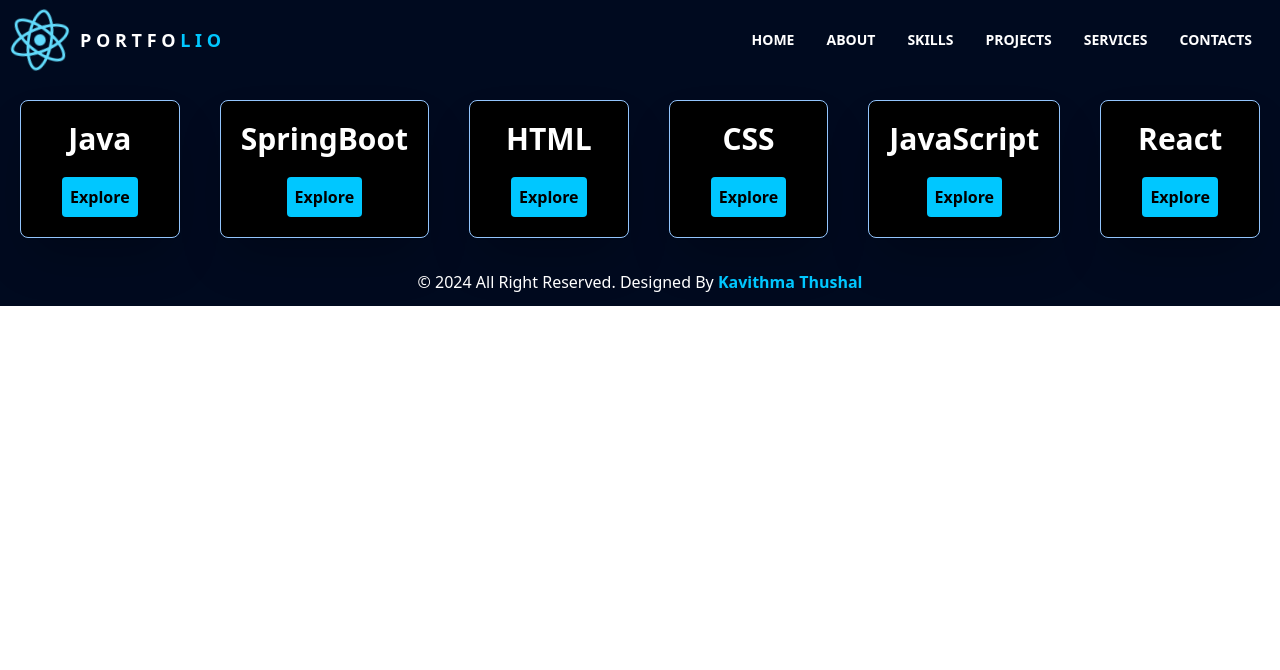
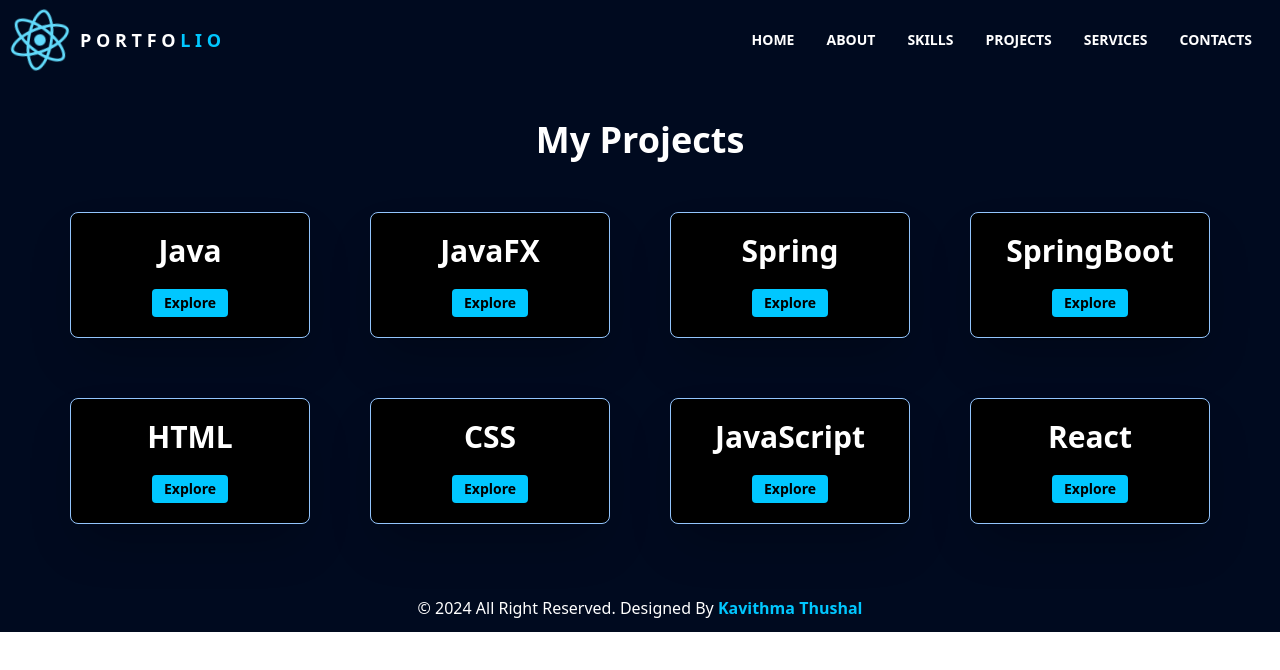
Before and after one commit to Kavithma-Thushal/My-Portfolio-React, a React (Create React App) app: page / in a window 1280 px wide. Shown: the top 670 px of the page. Built offline with nearby package versions, Linux system fonts and the light colour scheme.

Commit message:
Projects Implement 2

```diff
--- a/src/views/components/Card/Card.tsx
+++ b/src/views/components/Card/Card.tsx
@@ -4,9 +4,9 @@
 
 export function Card({title}: CardProps) {
     return (
-        <div className="text-center p-5 m-2 rounded-lg bg-black border border-blue-300 shadow-2xl w-60 m-5">
+        <div className="text-center m-5 p-5 rounded-lg bg-black border border-blue-300 shadow-2xl w-60">
             <h1 className="text-3xl font-semibold mb-5">{title}</h1>
-            <button className="text-black font-semibold bg-neonBlue p-2 rounded">Explore</button>
+            <button className="text-black font-semibold bg-neonBlue px-3 py-1 text-sm rounded">Explore</button>
         </div>
     );
 }
--- a/src/views/components/Content/Content.tsx
+++ b/src/views/components/Content/Content.tsx
@@ -8,10 +8,10 @@
 export function Content() {
     return (
         <div>
-            <Home/>
+            {/*<Home/>*/}
             {/*<About/>*/}
             {/*<Skills/>*/}
-            {/*<Projects/>*/}
+            <Projects/>
             {/*<Services/>*/}
             {/*<Contacts/>*/}
         </div>
--- a/src/views/pages/Home/Home.tsx
+++ b/src/views/pages/Home/Home.tsx
@@ -1,14 +1,7 @@
-import {Card} from "../../components/Card/Card";
-
 export function Home() {
     return (
-        <div className="home-container bg-darkBlue text-white flex">
-            <Card title="Java"/>
-            <Card title="SpringBoot"/>
-            <Card title="HTML"/>
-            <Card title="CSS"/>
-            <Card title="JavaScript"/>
-            <Card title="React"/>
+        <div>
+            <h1>This is Home</h1>
         </div>
     );
 }
--- a/src/views/pages/Projects/Projects.tsx
+++ b/src/views/pages/Projects/Projects.tsx
@@ -1,7 +1,19 @@
+import {Card} from "../../components/Card/Card";
+
 export function Projects() {
     return (
-        <div>
-            <h1>This is Projects</h1>
+        <div className="bg-darkBlue text-white p-10">
+            <h1 className="text-4xl font-bold mb-8 text-center">My Projects</h1>
+            <div className="flex flex-wrap justify-center gap-5">
+                <Card title="Java"/>
+                <Card title="JavaFX"/>
+                <Card title="Spring"/>
+                <Card title="SpringBoot"/>
+                <Card title="HTML"/>
+                <Card title="CSS"/>
+                <Card title="JavaScript"/>
+                <Card title="React"/>
+            </div>
         </div>
     );
 }
```
